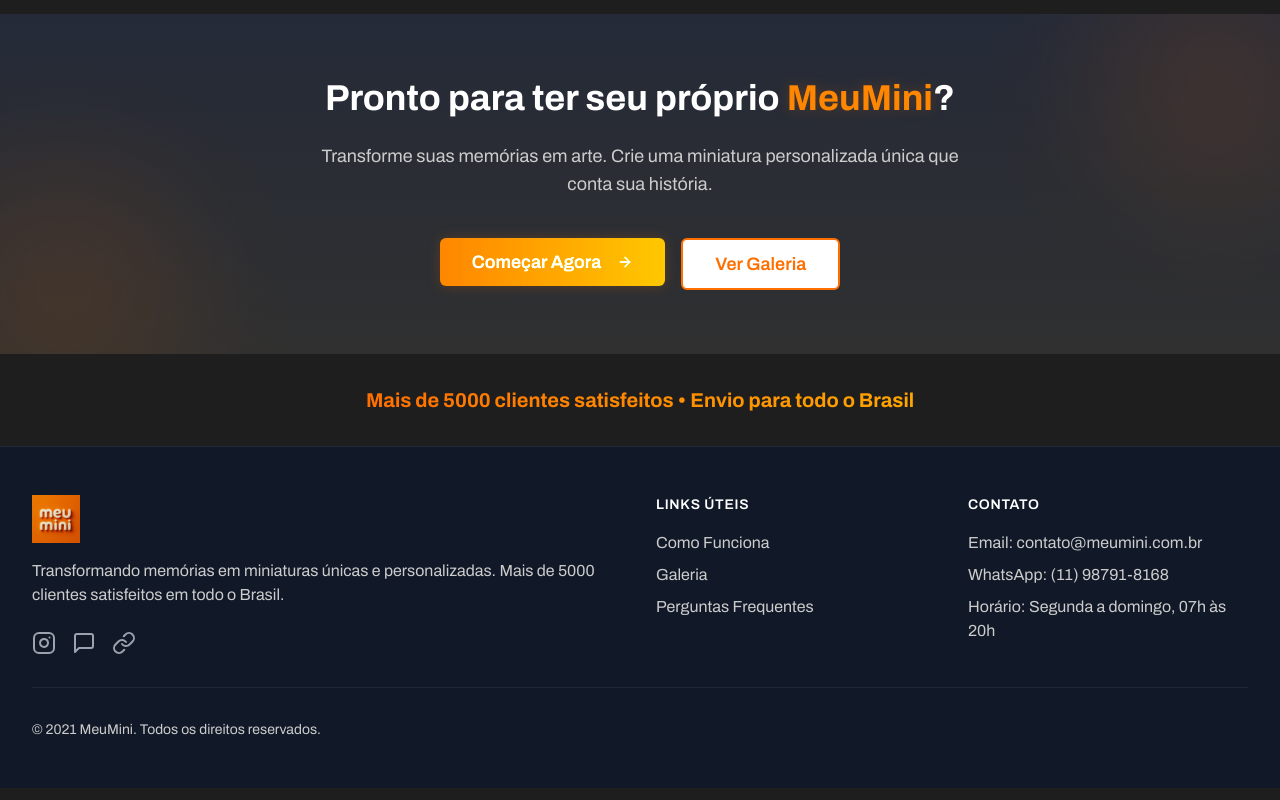
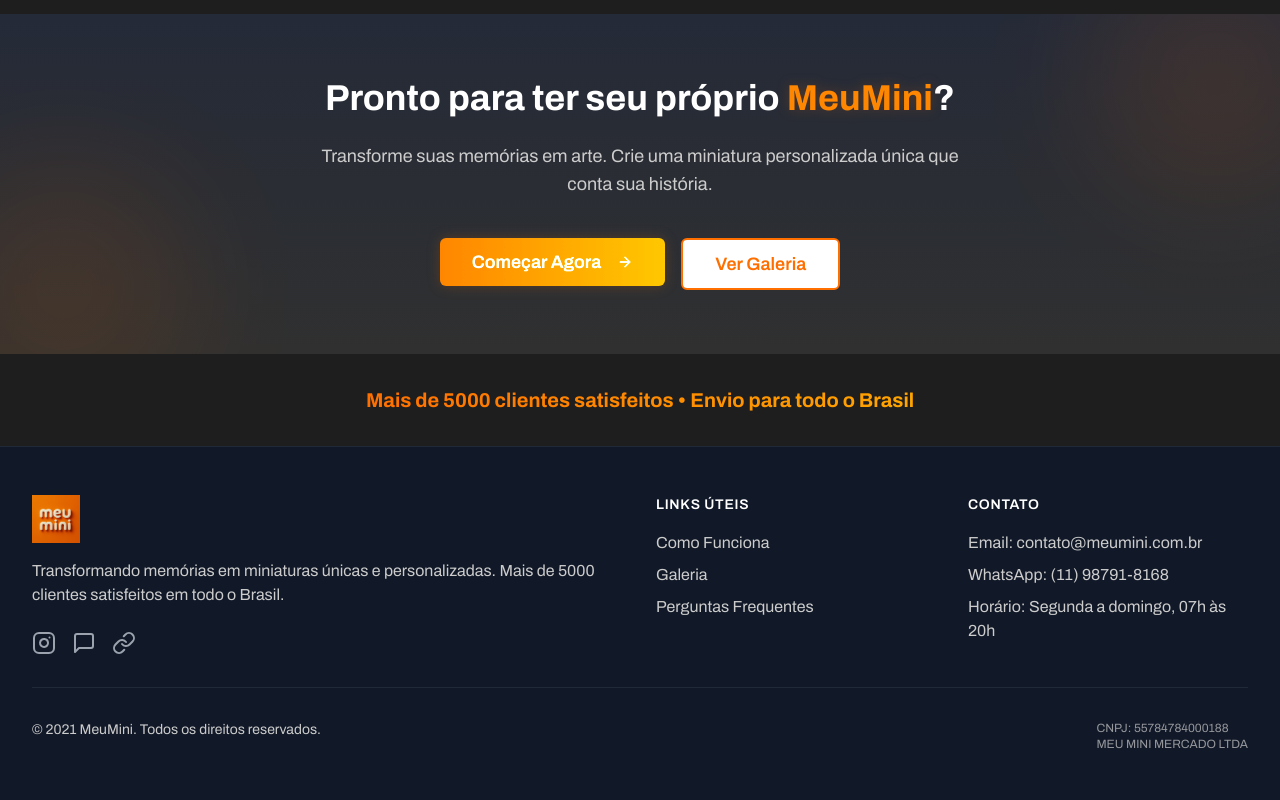
Before and after one commit to trdclt/mini-zudo-mirror-site, a React (Vite) app: page / in a window 1280 px wide. Shown: the part 4685-5485 px from the top of the page. Built offline with nearby package versions, Linux system fonts and the light colour scheme.

Commit message:
Add meta ads verification info
Add company information to the footer for meta ads verification.

```diff
--- a/src/components/Footer.tsx
+++ b/src/components/Footer.tsx
@@ -1,3 +1,4 @@
+
 import React from 'react';
 import Logo from './Logo';
 import { Instagram, MessageSquare, Link } from 'lucide-react';
@@ -79,6 +80,12 @@ const Footer: React.FC = () => {
           <p className="text-meumini-light-gray text-sm">
             &copy; 2021 MeuMini. Todos os direitos reservados.
           </p>
+
+          {/* Informações para verificação do Meta Ads */}
+          <div className="text-meumini-light-gray text-xs mt-2 md:mt-0 opacity-70">
+            <p>CNPJ: 55784784000188</p>
+            <p>MEU MINI MERCADO LTDA</p>
+          </div>
         </div>
       </div>
     </footer>
```
